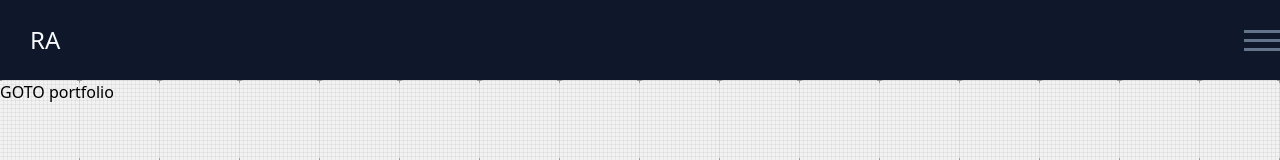
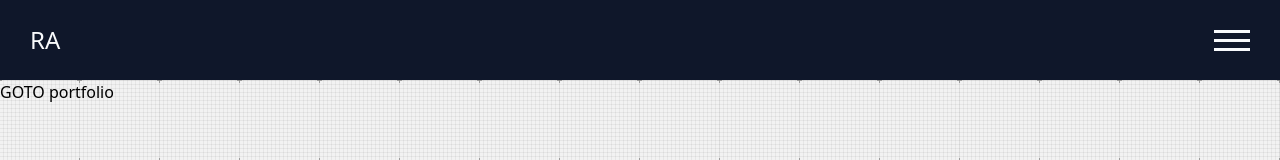
Before and after one commit to r0b4dams/portfolio, a Next.js app: page / in a window 1280 px wide. Shown: the top 160 px of the page. Built offline with nearby package versions, Linux system fonts and the light colour scheme.

Commit message:
updated width

```diff
--- a/components/NavBurger.tsx
+++ b/components/NavBurger.tsx
@@ -9,8 +9,8 @@ const styles = {
     mid: 'opacity-0',
     bot: '-rotate-45 translate-y-[-9px]',
   },
-  bar: 'w-[36px] h-[3px] transition duration-500 bg-slate-500',
-  burger: 'space-y-[6px] cursor-pointer z-[999]',
+  bar: 'w-[36px] h-[3px] transition duration-500 bg-slate-50',
+  burger: 'space-y-[6px] cursor-pointer z-[999] px-[30px]',
 };
 
 const NavBurger: React.FC<MenuProps> = ({ active, toggleActive }) => {
```
